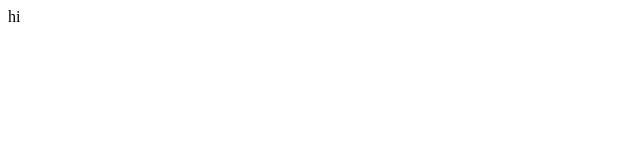
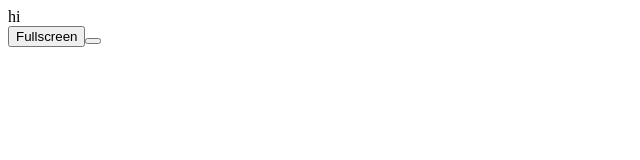
Before and after one commit to HeyMarcy/sswafford-wgst-portfolio, a plain HTML site: page index.html in a window 1280 px wide. Shown: the whole page, without its empty margins (0-640 px from the left). Drawn offline with Linux system fonts and the light colour scheme.

Commit message:
Update index.html

```diff
--- a/index.html
+++ b/index.html
@@ -1,6 +1,9 @@
 <div id="test" style="background: white">
   hi
 </div>
+<button onClick="fullscreen();">Fullscreen<button>
 <script>
-  document.getElementById('test').webkitRequestFullscreen();
+  function fullscreen() {
+    document.getElementById('test').webkitRequestFullscreen();
+  }
 </script>
```
